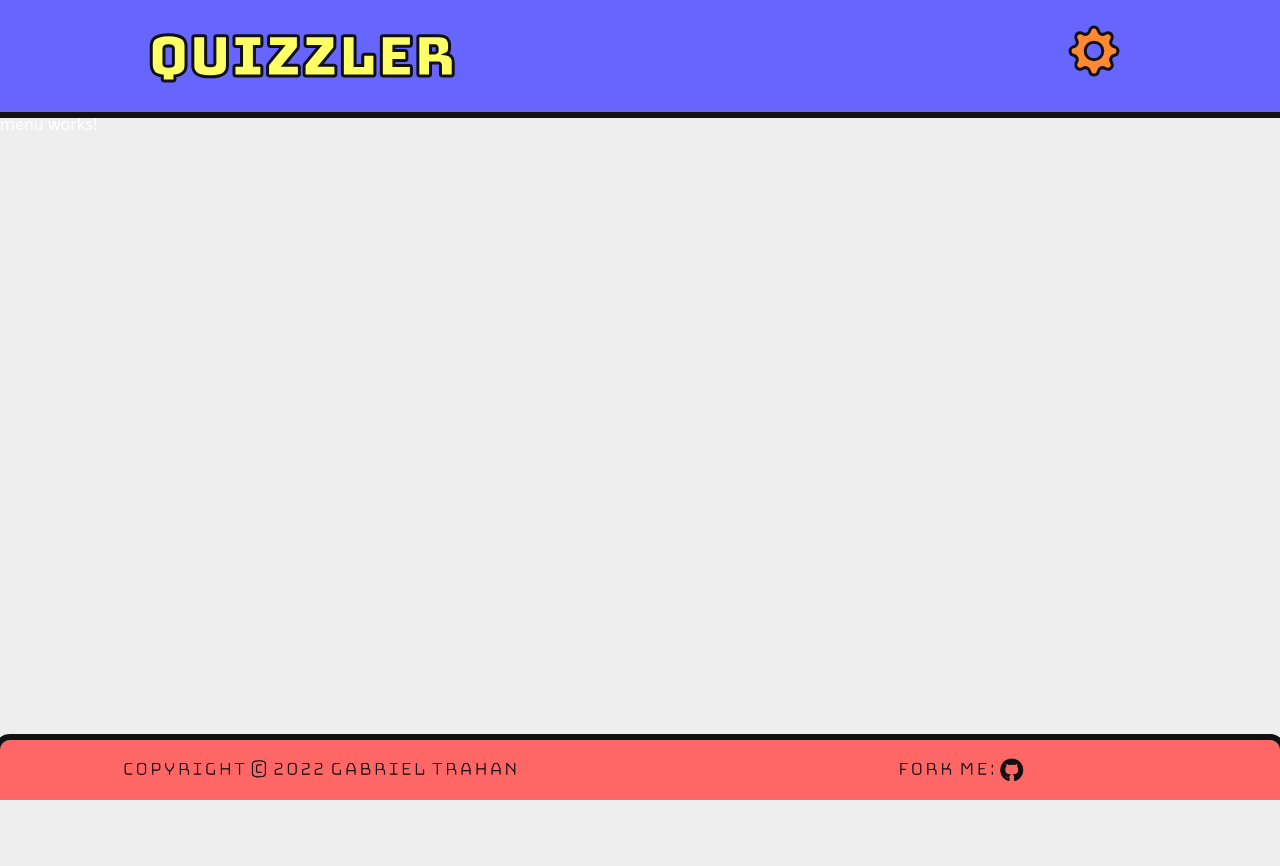
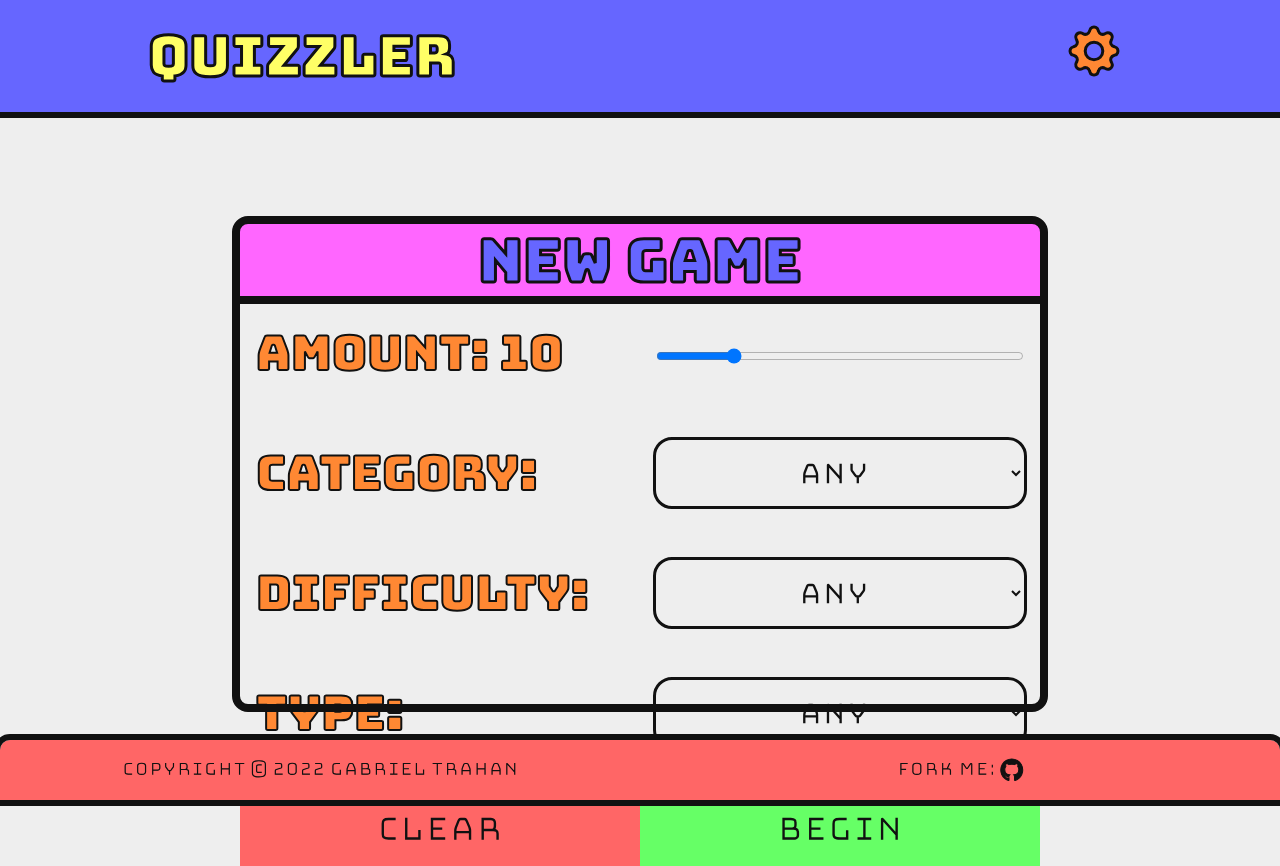
Before and after one commit to theokoles7/Quizzler, an Angular app in the folder ui/: page / in a window 1280 px wide. Before the commit the page ends 800 px from the top, so only its background shows below. Built offline with nearby package versions, Linux system fonts and the light colour scheme.

Commit message:
Creates first iteration of new game menu

```diff
--- a/ui/src/app/modules/views/menu/menu.component.html
+++ b/ui/src/app/modules/views/menu/menu.component.html
@@ -1 +1,87 @@
-<p>menu works!</p>
+<div class="menu {{getTheme()}}">
+
+  <div class="upper {{getTheme()}}">
+    <h2 class="{{getTheme()}}">NEW GAME</h2>
+  </div>
+
+  <div class="middle {{getTheme()}}">
+
+    <div id="labels">
+      <div class="label">
+        <h3 class="{{getTheme()}}">Amount: {{amount}}</h3>
+      </div>
+
+      <div class="label">
+        <h3 class="{{getTheme()}}">Category:</h3>
+      </div>
+
+      <div class="label">
+        <h3 class="{{getTheme()}}">Difficulty:</h3>
+      </div>
+
+      <div class="label">
+        <h3 class="{{getTheme()}}">Type:</h3>
+      </div>
+    </div>
+
+    <div id="options">
+
+      <div class="option">
+        <input class="{{getTheme()}}" (change)="setAmount($any($event.target).value)"
+        id="amount" type="range" min="0" max="50" value="{{amount}}">
+      </div>
+
+      <div class="option">
+        <select class="{{getTheme()}}" (change)="setCategory($any($event.target).value)" id="category" value="{{category}}">
+          <option value=0 >Any</option>
+          <option value=9 >General Knowledge</option>
+          <option value=10>Books</option>
+          <option value=11>Film</option>
+          <option value=12>Music</option>
+          <option value=13>Theater</option>
+          <option value=14>Television</option>
+          <option value=15>Video Games</option>
+          <option value=16>Board Games</option>
+          <option value=17>Science</option>
+          <option value=18>Computers</option>
+          <option value=19>Mathematics</option>
+          <option value=20>Mythology</option>
+          <option value=21>Sports</option>
+          <option value=22>Geography</option>
+          <option value=23>History</option>
+          <option value=24>Politics</option>
+          <option value=25>Art</option>
+          <option value=26>Celebrities</option>
+          <option value=27>Animals</option>
+          <option value=28>Vehicles</option>
+          <option value=29>Comics</option>
+          <option value=31>Anime & Manga</option>
+          <option value=32>Cartoons</option>
+        </select>
+      </div>
+
+      <div class="option">
+        <select class="{{getTheme()}}" (change)="setDifficulty($any($event.target).value)" id="difficulty" value="{{difficulty}}">
+          <option value="any"     >Any</option>
+          <option value="easy"    >Easy</option>
+          <option value="medium"  >Medium</option>
+          <option value="hard"    >Hard</option>
+        </select>
+      </div>
+
+      <div class="option">
+        <select class="{{getTheme()}}" (change)="setType($any($event.target).value)" id="type" value="{{type}}">
+          <option value="any"       >Any</option>
+          <option value="multiple"  >Multiple Choice</option>
+          <option value="boolean"   >True/False</option>
+        </select>
+      </div>
+    </div>
+  </div>
+
+  <div class="lower {{getTheme()}}">
+    <button class="{{getTheme()}}" (click)="clearMenu()" id="clear" type="button">CLEAR</button>
+    <button class="{{getTheme()}}" (click)="beginGame()" id="begin" type="button">BEGIN</button>
+  </div>
+
+</div>
--- a/ui/src/app/modules/views/menu/menu.component.scss
+++ b/ui/src/app/modules/views/menu/menu.component.scss
@@ -1,3 +1,237 @@
-p{
-  color: white;
+@import '../../../../styles/colors.scss';
+@import '../../../../styles/styles.scss';
+
+div.menu{
+  border-radius: 0.5em;
+  width: 50em;
+  height: 30em;
+  margin-top: 7em;
+  margin-left: auto;
+  margin-right: auto;
+
+  &.light, &.none{
+    background-color: $white;
+    outline: solid $black 0.5em;
+  }
+
+  &.dark{
+    background-color: $midnite;
+    outline: solid $shale 0.3em;
+  }
+
+  div.upper{
+    height: 5em;
+    width: 100%;
+    margin: none;
+
+    &.light, &.none{
+      background-color: $pink;
+      border-bottom: solid $black 0.5em;
+    }
+
+    &.dark{
+      background-color: $bluesmoke;
+      border-bottom: solid $shale 0.3em;
+    }
+
+    h2{
+      font-family: "Bungee";
+      font-size: 3.75em;
+      text-align: center;
+      -webkit-text-stroke: $black 3px;
+
+      &.light, &.none{
+        color: $purple;
+      }
+
+      &.dark{
+        color: $silver;
+      }
+    }
+  }
+
+  div.middle{
+    height: 30em;
+    display: flex;
+    flex-direction: row;
+
+    &.light, &.none{
+      background-color: $white;
+    }
+
+    &.dark{
+      background-color: $midnite;
+    }
+
+    div#labels{
+      width: 50%;
+      display: flex;
+      flex-direction: column;
+
+      div.label{
+        height: 25%;
+        padding: 1em;
+
+        h3{
+          font-family: "Bungee";
+          font-size: 3em;
+          margin-top: .1em;
+
+          &.light, &.none{
+            color: $orange;
+            -webkit-text-stroke: $black 2px;
+          }
+
+          &.dark{
+            color: $silver;
+            -webkit-text-stroke: $black 3px;
+          }
+        }
+      }
+    }
+
+    div#options{
+      width: 50%;
+      display: flex;
+      flex-direction: column;
+
+      div.option{
+        display: inline-flex;
+        flex-direction: row;
+        height: 25%;
+        padding: 1em;
+
+        input[type=range]{
+          width: 100%;
+          margin-bottom: 1em;
+
+          &.light, &.none{
+            background-color: $white;
+
+            &::-moz-range-thumb{
+              background: $yellow;
+              width: 2em;
+              height: 2em;
+              border-radius: 1em;
+              outline: solid $black 0.3em;
+            }
+
+            &::-moz-range-track{
+              background: $red;
+              height: 1.25em;
+              border-radius: 0.5em;
+              outline: solid $black 0.3em;
+            }
+          }
+
+          &.dark{
+            background-color: $midnite;
+
+            &::-moz-range-thumb{
+              background: $silver;
+              width: 2em;
+              height: 2em;
+              border-radius: 1em;
+              outline: solid $black 0.3em;
+
+              &:hover{
+                background: $periwinkle;
+                cursor: pointer;
+              }
+            }
+
+            &::-moz-range-track{
+              background: $bluesmoke;
+              height: 1.25em;
+              border-radius: 0.5em;
+              outline: solid $black 0.3em;
+            }
+          }
+        }
+
+        select{
+          width: 100%;
+          height: 75%;
+          font-family: "BungeeHairline";
+          font-size: 2em;
+          text-align: center;
+          border-radius: 0.5em;
+          border: none;
+
+          &.light, &.none{
+            outline: solid $black 0.1em;
+            background-color: $white;
+            color: $black;
+            -webkit-text-stroke: $black 2px;
+
+            &:hover{
+              -webkit-text-stroke: $black 4px;
+              cursor: pointer;
+            }
+          }
+
+          &.dark{
+            outline: solid $shale 0.1em;
+            background-color: $bluesmoke;
+            color: $silver;
+            -webkit-text-stroke: $silver 2px;
+
+            &:hover{
+              -webkit-text-stroke: $silver 4px;
+              cursor: pointer;
+            }
+          }
+        }
+      }
+    }
+  }
+
+  div.lower{
+    height: 5em;
+    display: flexbox;
+    flex-direction: row;
+
+    &.light, &.none{
+      border-top: solid $black 0.5em;
+    }
+
+    &.dark{
+      border-top: solid $shale 0.3em;
+    }
+
+    button{
+      width: 50%;
+      height: 2em;
+      border: none;
+      font-family: "BungeeHairline";
+      font-size: 2.3em;
+
+      &.light, &.none{
+        color: $black;
+        -webkit-text-stroke: $black 2px;
+
+        &#clear{
+          background-color: $red;
+        }
+
+        &#begin{
+          background-color: $green;
+        }
+
+        &:hover{
+          -webkit-text-stroke: $black 4px;
+        }
+      }
+
+      &.dark{
+        color: $silver;
+        -webkit-text-stroke: $silver 2px;
+        background-color: $bluesmoke;
+
+        &:hover{
+          -webkit-text-stroke: $silver 4px;
+        }
+      }
+    }
+  }
 }
```
